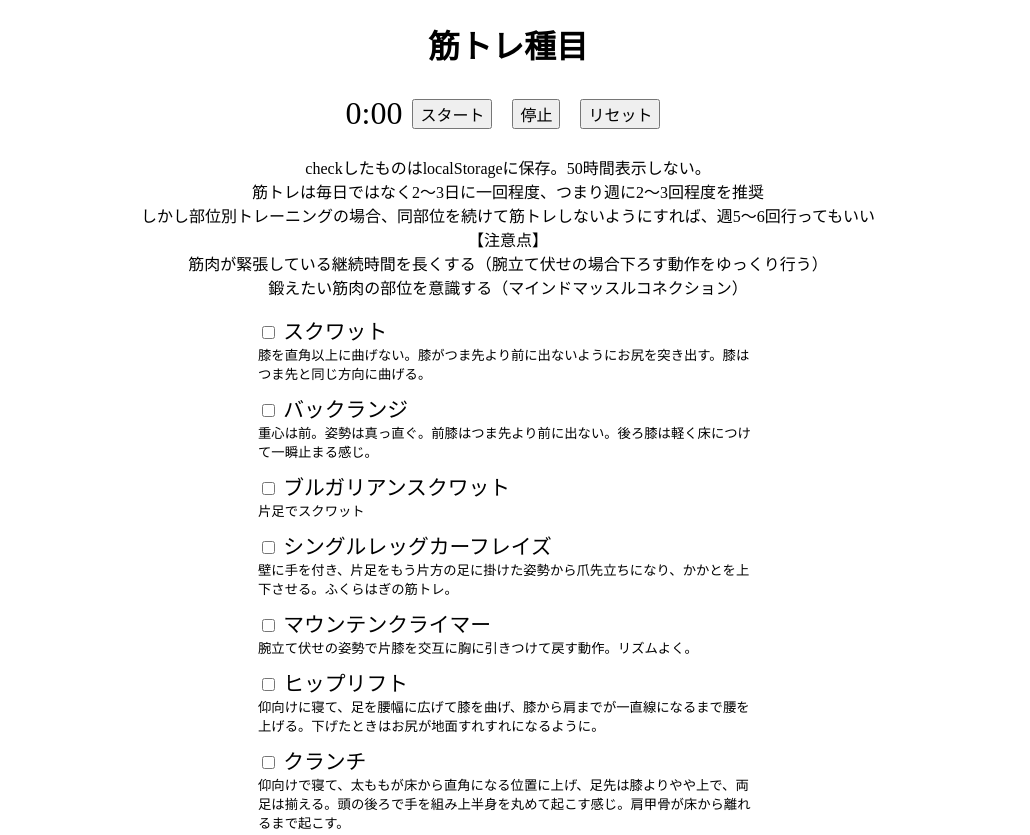
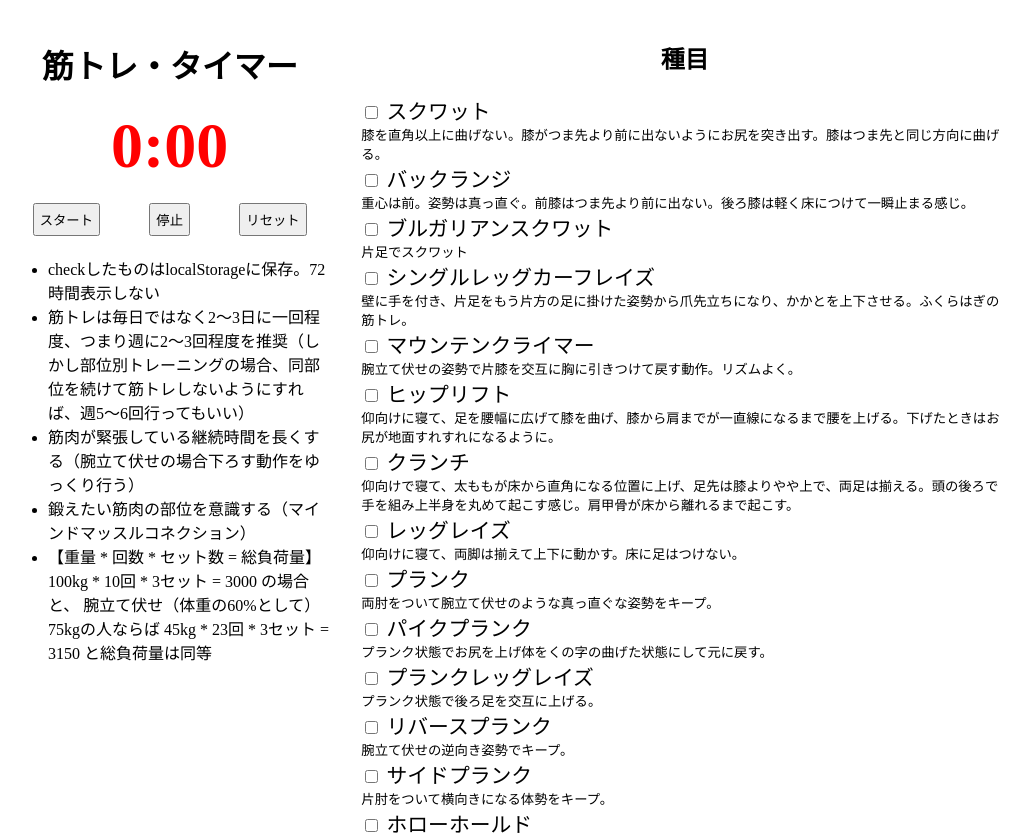
Before and after one commit to kawain/training_timer, a plain HTML site: page index.html in a window 1280 px wide. Shown: the top 835 px of the page, without its empty margins (132-1162 px from the left). Drawn offline with Linux system fonts and the light colour scheme.

Commit message:
デザイン変更

```diff
--- a/index.html
+++ b/index.html
@@ -12,37 +12,45 @@
         }
 
         h1,
-        p {
+        h2 {
             text-align: center;
         }
 
-        .itemBox {
-            width: 500px;
-            margin: 10px auto;
-            margin-bottom: 30px;
+        .container {
+            max-width: 1000px;
+            margin: 20px auto;
+            display: flex;
+            gap: 30px;
+        }
+
+        .box1 {
+            flex: 1;
+        }
+
+        .timer {
+            text-align: center;
+            font-size: 4rem;
+            font-weight: bold;
+            color: red;
+            margin: 20px 0;
+        }
+
+        .btn {
+            display: flex;
+            justify-content: space-around;
+            margin: 20px 0;
+        }
+
+        button {
+            padding: 5px;
+        }
+
+        .box2 {
+            flex: 2;
         }
 
         label {
             display: block;
-            margin-top: 10px;
-        }
-
-        .timeBox {
-            display: flex;
-            justify-content: center;
-            align-items: center;
-        }
-
-        .timer {
-            font-size: 2rem;
-        }
-
-        button {
-            font-size: 1rem;
-            margin: 10px;
-        }
-
-        label {
             font-size: 1.3rem;
         }
 
@@ -50,28 +58,32 @@
 </head>
 
 <body>
-
-    <h1>筋トレ種目</h1>
-
-    <div class="timeBox">
+    <div class="container">
+        <div class="box1">
+            <h1>筋トレ・タイマー</h1>
             <div class="timer">
                 <span id="minutes">0</span>:<span id="seconds">00</span>
             </div>
+            <div class="btn">
                 <button id="startButton">スタート</button>
                 <button id="stopButton">停止</button>
                 <button id="resetButton">リセット</button>
             </div>
-
-    <p>
-        checkしたものはlocalStorageに保存。<span id="period">50</span>時間表示しない。<br>
-        筋トレは毎日ではなく2～3日に一回程度、つまり週に2～3回程度を推奨<br>
-        しかし部位別トレーニングの場合、同部位を続けて筋トレしないようにすれば、週5～6回行ってもいい<br>
-        【注意点】<br>
-        筋肉が緊張している継続時間を長くする（腕立て伏せの場合下ろす動作をゆっくり行う）<br>
-        鍛えたい筋肉の部位を意識する（マインドマッスルコネクション）<br>
-    </p>
-
+            <ul>
+                <li>checkしたものはlocalStorageに保存。<span id="period">72</span>時間表示しない</li>
+                <li>筋トレは毎日ではなく2～3日に一回程度、つまり週に2～3回程度を推奨（しかし部位別トレーニングの場合、同部位を続けて筋トレしないようにすれば、週5～6回行ってもいい）</li>
+                <li>筋肉が緊張している継続時間を長くする（腕立て伏せの場合下ろす動作をゆっくり行う）</li>
+                <li>鍛えたい筋肉の部位を意識する（マインドマッスルコネクション）</li>
+                <li>【重量 * 回数 * セット数 = 総負荷量】100kg * 10回 * 3セット = 3000 の場合と、
+                    腕立て伏せ（体重の60%として）75kgの人ならば 45kg * 23回 * 3セット = 3150 と総負荷量は同等
+                </li>
+            </ul>
+        </div>
+        <div class="box2">
+            <h2>種目</h2>
             <div class="itemBox">
+            </div>
+        </div>
     </div>
 
     <script>
```
Lines whose indentation alone changed are shown as unchanged.
